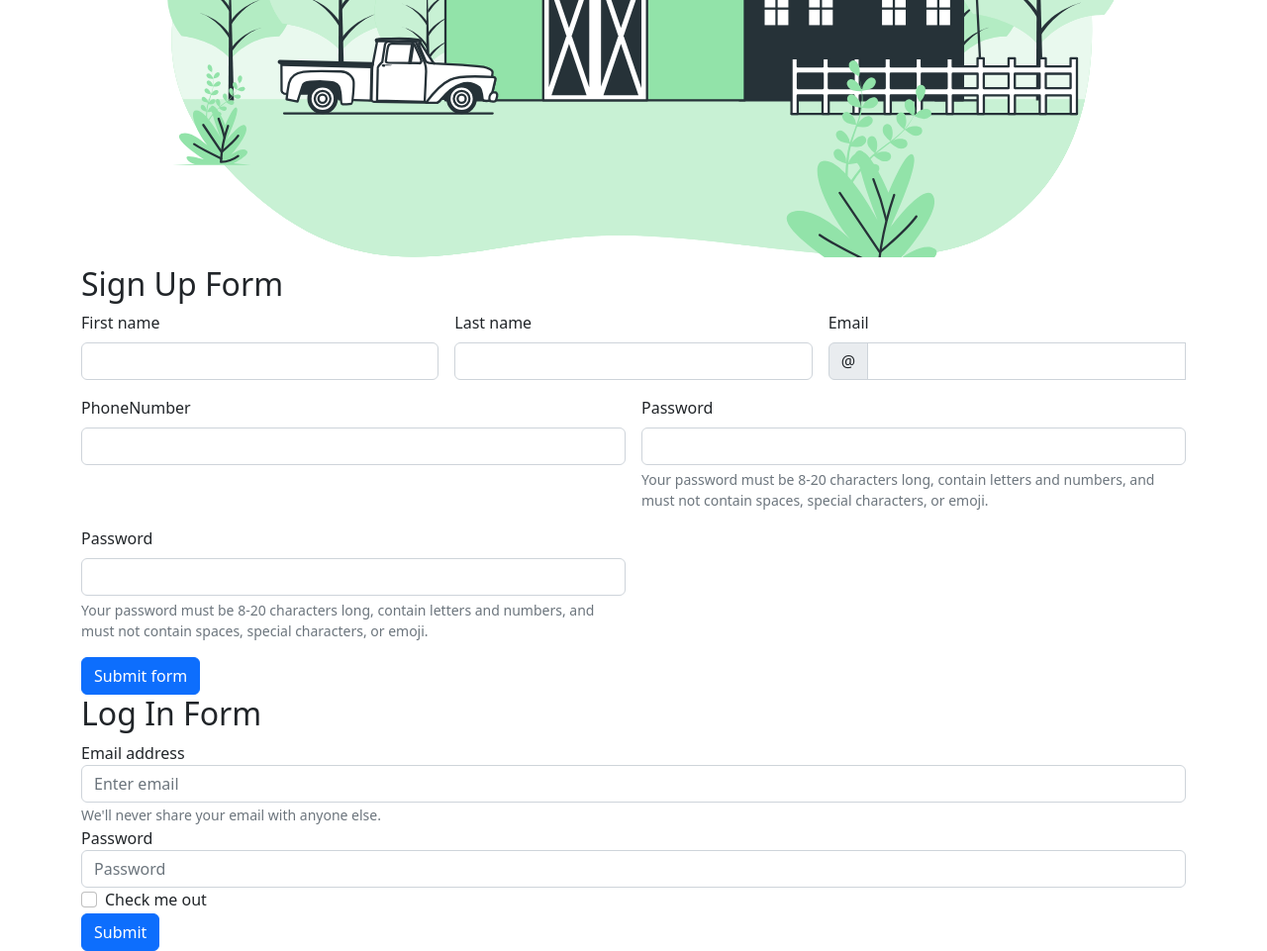
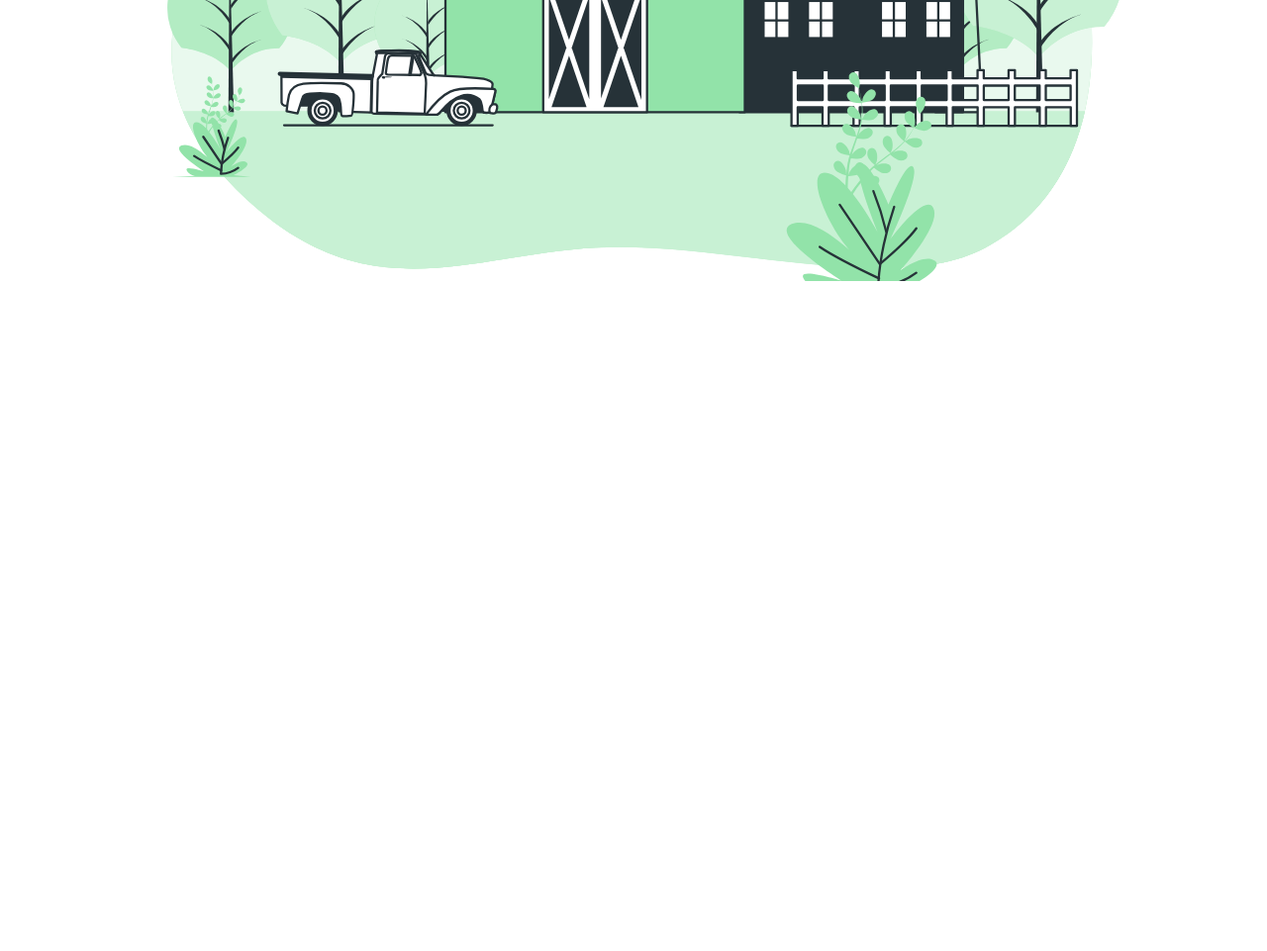
Before and after one commit to lensonfernandes/HouseOfPepper, a plain HTML site: page index.html in a window 1280 px wide. Shown: the part 516-1477 px from the top of the page at 99% size. After the commit the page ends 816 px from the top, so only its background shows below. Drawn offline with nearby package versions, Linux system fonts and the light colour scheme.

Commit message:
Initial refresh landing page, padding, Button

```diff
--- a/index.html
+++ b/index.html
@@ -66,7 +66,7 @@
        </div> -->
       </nav>
 
-<div class="main container " id="home" >
+<div class="main container p-2 " id="home" >
   <div class="left"> <main class=" bd-highlight   mb-2 p-4" >
         <h1 class="display-3 lead text-black">Welcome to House Of Pepper</h1>
         <p class="lead">Your one stop destination for Home Grown Black Pepper. From Our Farm to Your Kitchen, we make it possible!!!</p>
@@ -84,10 +84,10 @@
 
 
 
-    <div class="all-forms-container  container">
-      <div class="form-1 " id="sign-up-id">
+    <div class="all-forms-container  container p-2">
+      <div class="form-1  p-2" id="sign-up-id">
           <h2>Sign Up Form</h2>
-        <form class="row g-3 needs-validation" novalidate>
+        <form class="row g-3 needs-validation p-2" novalidate>
 
 
           <div class="col-md-4">
@@ -157,16 +157,16 @@
     </div>
 
           <div class="col-12">
-            <button class="btn btn-primary" type="submit" onclick="checkPass1Pass2Match()">Submit form</button>
+            <button class="btn btn-primary" type="submit" onclick="checkPass1Pass2Match()">Sign Up</button>
           </div>
         </form>
 
       </div>
 
-      <div class="form-2" id="log-in-id">
+      <div class="form-2 p-2" id="log-in-id">
           <h2>Log In Form</h2>
         <form>
-          <div class="form-group">
+          <div class="form-group ">
             <label for="lEMailId">Email address</label>
             <input type="email" class="form-control" id="lEMailId" aria-describedby="emailHelp" placeholder="Enter email">
             <small id="emailHelp" class="form-text text-muted">We'll never share your email with anyone else.</small>
@@ -175,11 +175,11 @@
             <label for="lp1Id">Password</label>
             <input type="password" class="form-control" id="lp1Id" placeholder="Password">
           </div>
-          <div class="form-group form-check">
+          <!-- <div class="form-group form-check">
             <input type="checkbox" class="form-check-input" id="exampleCheck1">
             <label class="form-check-label" for="exampleCheck1">Check me out</label>
-          </div>
-          <button type="button" class="btn btn-primary" onclick="loginCheck()">Submit</button>
+          </div> -->
+          <button type="button" class="btn btn-primary" onclick="loginCheck()">Log In</button>
         </form>
 
       </div>
--- a/style.css
+++ b/style.css
@@ -32,3 +32,8 @@ main{
     background-repeat: no-repeat;
     width:50vw;
 }
+
+
+#sign-up-id, #log-in-id{
+    display: none;
+}
```
